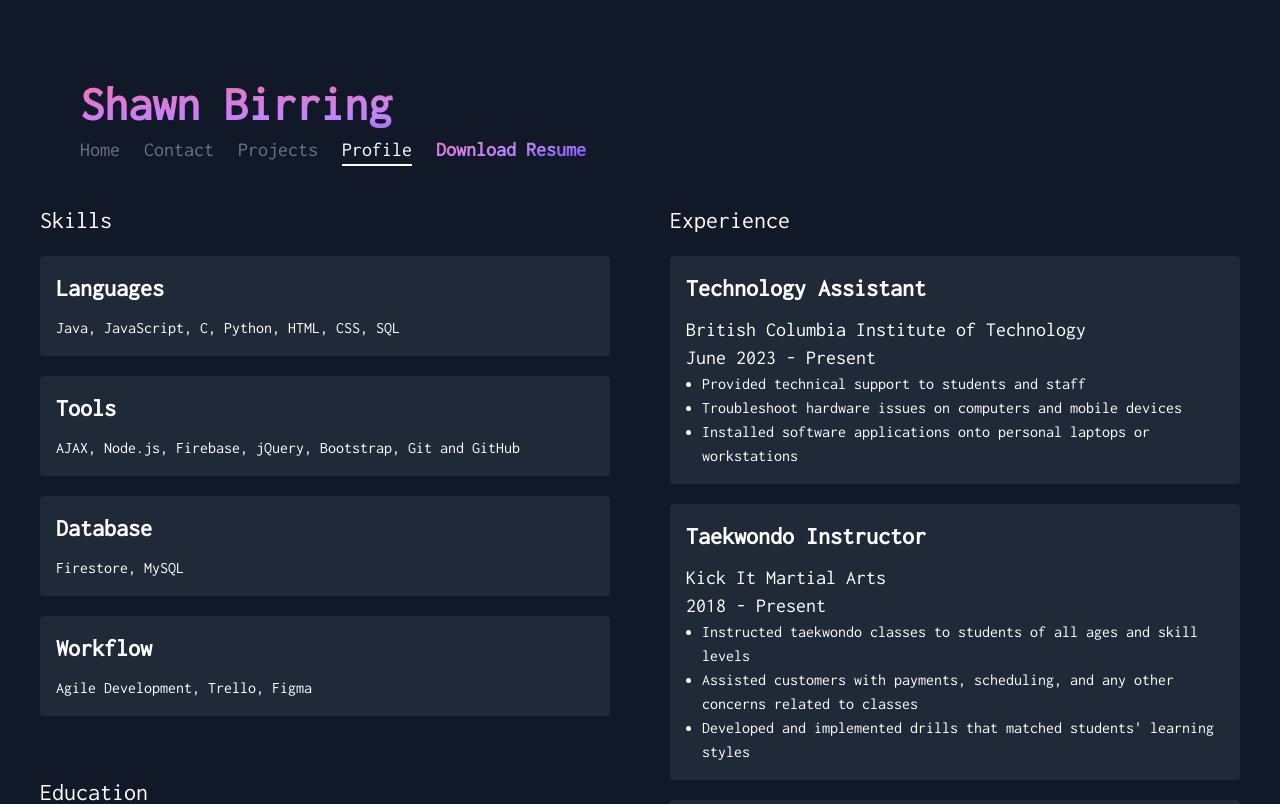
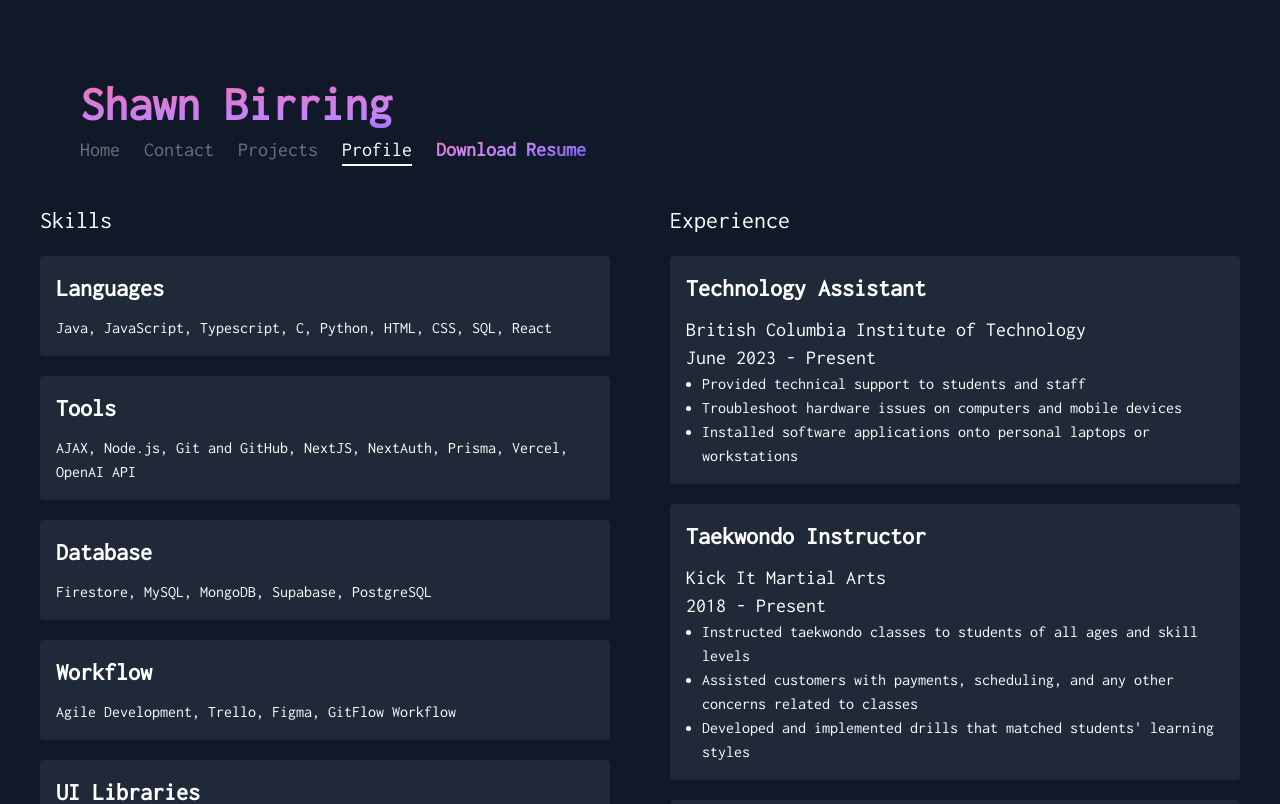
Before and after one commit to shawnbirring/webfolio, a Next.js app: page /profile in a window 1280 px wide. Shown: the top 804 px of the page. Built offline with nearby package versions, Linux system fonts and the light colour scheme.

Commit message:
added some more content for the skills page

```diff
--- a/components/Skills.tsx
+++ b/components/Skills.tsx
@@ -4,19 +4,24 @@ export default function Skills() {
   const skills = [
     {
       title: "Languages",
-      content: "Java, JavaScript, C, Python, HTML, CSS, SQL",
+      content: "Java, JavaScript, Typescript, C, Python, HTML, CSS, SQL, React",
     },
     {
       title: "Tools",
-      content: "AJAX, Node.js, Firebase, jQuery, Bootstrap, Git and GitHub",
+      content:
+        "AJAX, Node.js, Git and GitHub, NextJS, NextAuth, Prisma, Vercel, OpenAI API",
     },
     {
       title: "Database",
-      content: "Firestore, MySQL",
+      content: "Firestore, MySQL, MongoDB, Supabase, PostgreSQL",
     },
     {
       title: "Workflow",
-      content: "Agile Development, Trello, Figma",
+      content: "Agile Development, Trello, Figma, GitFlow Workflow",
+    },
+    {
+      title: "UI Libraries",
+      content: "Bootstrap, TailwindCSS, Material UI, Mantine",
     },
   ];
 
```
